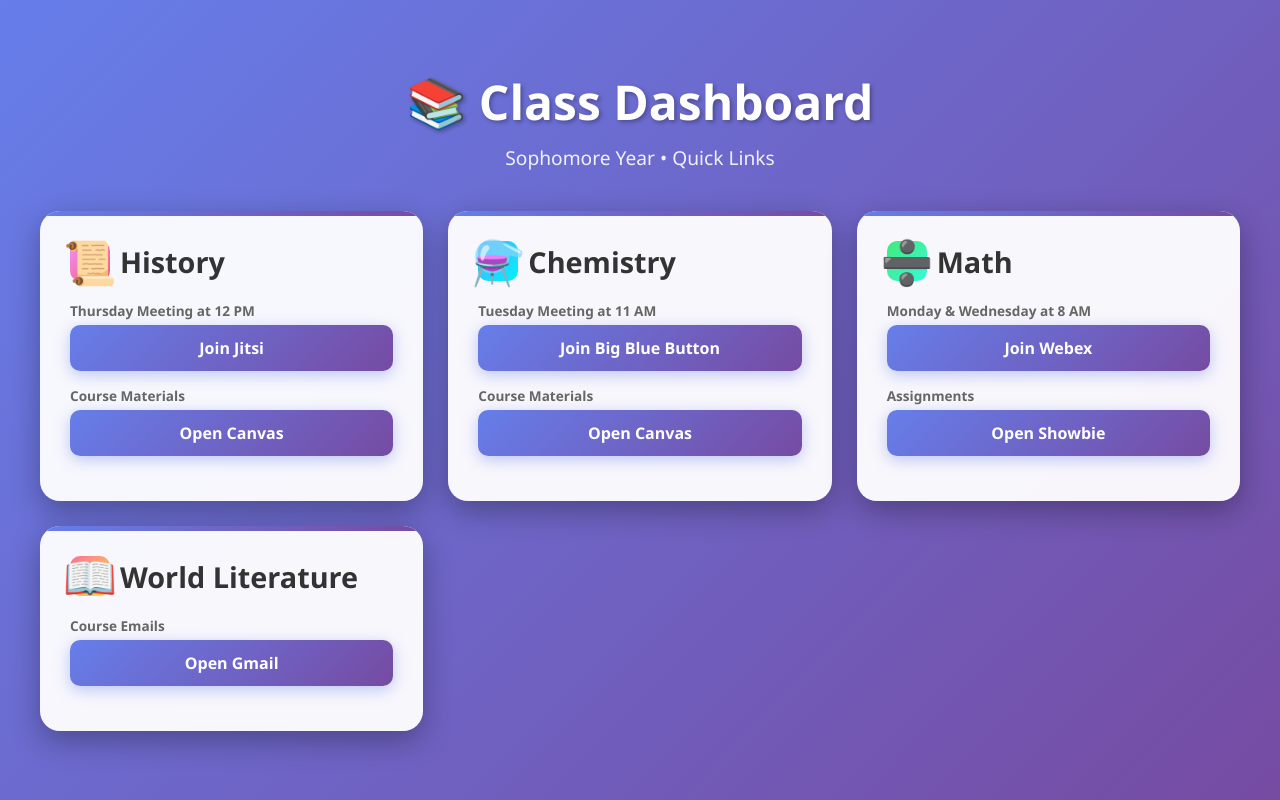
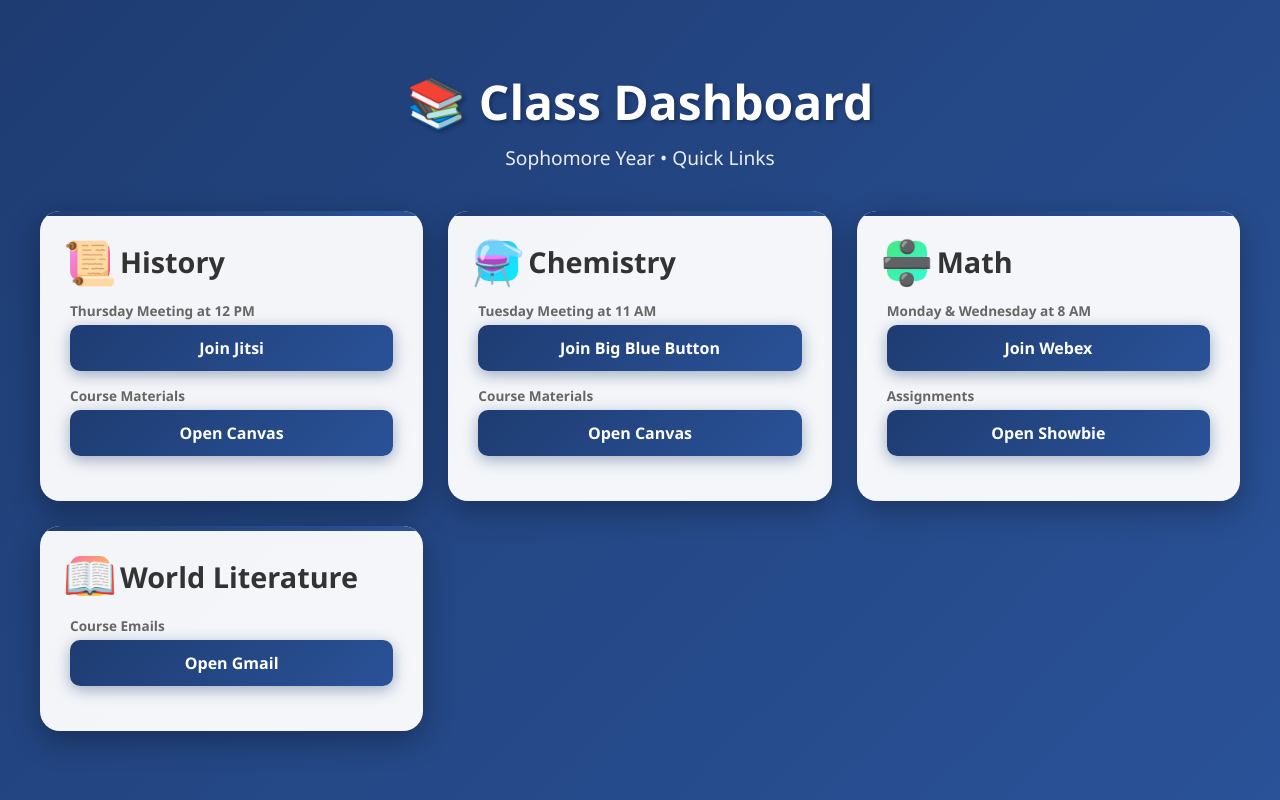
Before and after one commit to 8bradymack/class-dashboard, a plain HTML site: page index.html in a window 1280 px wide. Drawn offline with Linux system fonts and the light colour scheme.

Commit message:
Add files via upload

```diff
--- a/index.html
+++ b/index.html
@@ -13,7 +13,7 @@
 
         body {
             font-family: 'Segoe UI', Tahoma, Geneva, Verdana, sans-serif;
-            background: linear-gradient(135deg, #667eea 0%, #764ba2 100%);
+            background: linear-gradient(135deg, #1e3c72 0%, #2a5298 100%);
             min-height: 100vh;
             padding: 20px;
             display: flex;
@@ -67,7 +67,7 @@
             left: 0;
             width: 100%;
             height: 5px;
-            background: linear-gradient(90deg, #667eea, #764ba2);
+            background: linear-gradient(90deg, #1e3c72, #2a5298);
         }
 
         .card:hover {
@@ -114,19 +114,19 @@
             display: block;
             width: 100%;
             padding: 12px 20px;
-            background: linear-gradient(135deg, #667eea 0%, #764ba2 100%);
+            background: linear-gradient(135deg, #1e3c72 0%, #2a5298 100%);
             color: white;
             text-decoration: none;
             border-radius: 10px;
             transition: all 0.3s ease;
             font-weight: 600;
             text-align: center;
-            box-shadow: 0 4px 15px rgba(102, 126, 234, 0.4);
+            box-shadow: 0 4px 15px rgba(30, 60, 114, 0.4);
         }
 
         .link-btn:hover {
             transform: scale(1.05);
-            box-shadow: 0 6px 20px rgba(102, 126, 234, 0.6);
+            box-shadow: 0 6px 20px rgba(30, 60, 114, 0.6);
         }
 
         .link-btn:active {
```
